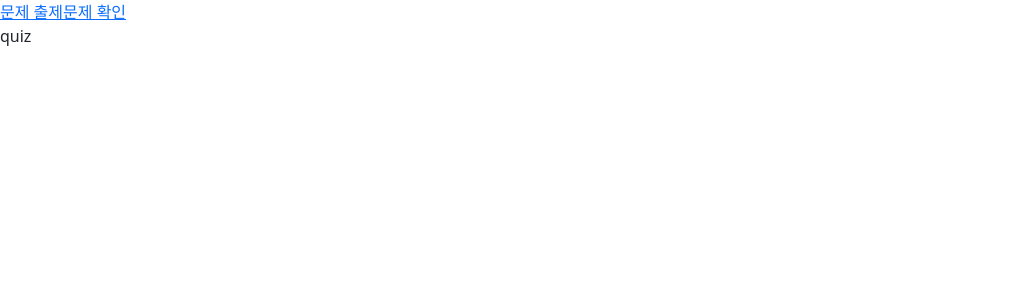
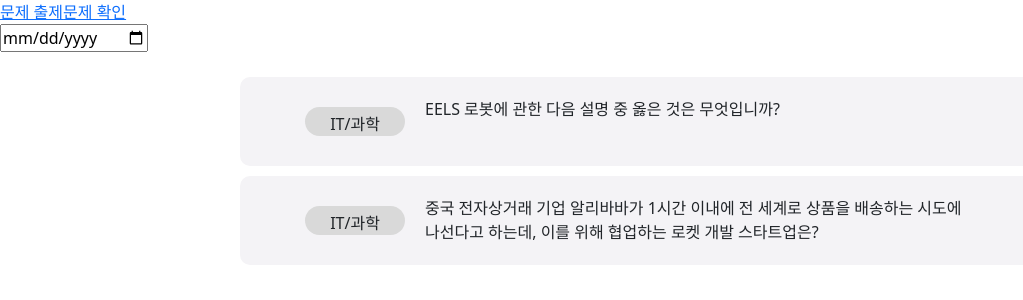
Before and after one commit to beyond-sw-camp/be04-4th-Triumers-Newsnippet, a Vue app: page /selectedQuiz in a window 1280 px wide. Shown: the top 300 px of the page, without its empty margins (0-1023 px from the left). Built offline with nearby package versions, Linux system fonts and the light colour scheme.

Commit message:
feat(CrawlingQuiz) : 초기 데이터 조회 날짜 default값 설정 및 데이터 로드 설정

```diff
--- /dev/null
+++ b/src/assets/css/manage/QuizList.css
@@ -0,0 +1,51 @@
+.crawlingQuiz-container {
+    padding: 20px;
+    display: flex;
+    flex-wrap: wrap;
+    justify-content: center;
+}
+
+.crawlingQuiz-item {
+    width: 800px;
+    margin: 5px;
+    padding: 10px;
+    border-radius: 10px;
+    background-color: #F4F3F6;
+    display: flex;
+    justify-content: center;
+}
+
+#news-category {
+    width: 100px;
+    margin: 20px 10px;
+    padding-top: 5px;
+    background-color: #D9D9D9;
+    border-radius: 50px;
+    text-align: center;
+}
+
+.clickDiv{
+    display: flex;
+}
+
+.selectBtn {
+    width: 100px;
+    margin: 10px;
+    padding-top: 10px;
+    border-radius: 10px;
+    text-align: center;
+    background-color: white;
+    justify-content: flex-end;
+}
+
+#question {
+    width: 550px;
+    margin: 10px;
+}
+
+.collapse,
+.collapsing {
+    width: 800px;
+    background-color: beige;
+    padding: 20px;
+}
--- a/src/components/manage/SelectCrawlingQuiz.vue
+++ b/src/components/manage/SelectCrawlingQuiz.vue
@@ -1,20 +1,20 @@
 <template>
 
-    <input type="date" v-model="date" />
+    <input id="dateInput" type="date" v-model="date"/>
 
-    <div class="crawlingQuiz-container">
+    <div v-if="crawlingQuizList" class="crawlingQuiz-container">
         <template v-for="crawlingQuiz in crawlingQuizList" :key="crawlingQuiz.id">
 
             <div class="crawlingQuiz-item">
-                <div class="click-div" data-bs-toggle="collapse" :data-bs-target="`#crawling${crawlingQuiz.id}`"
+                <div class="clickDiv" data-bs-toggle="collapse" :data-bs-target="`#crawling${crawlingQuiz.id}`"
                     :aria-controls="`#crawling${crawlingQuiz.id}`">
                     <div id="news-category">
-                        카테고리
+                        {{ crawlingQuiz.category.categoryName }}
                     </div>
                     <p id="question"> {{ crawlingQuiz.content }} </p>
                 </div>
 
-                <div class="selectBtn" @click.stop="changeSelect(crawlingQuiz.id - 1)">
+                <div class="selectBtn" @click.stop="changeSelect(crawlingQuiz.id)">
                     <p id="select-text" v-if="crawlingQuiz.selected">출제</p>
                     <p id="select-text" v-else>미출제</p>
                 </div>
@@ -23,10 +23,10 @@
             <div class="collapse" :id="`crawling${crawlingQuiz.id}`">
                 <div>
                     <p id="content">{{ crawlingQuiz.content }}</p>
-                    <p> <span class="option">A</span> <span> 보기 </span> </p>
-                    <p> <span class="option">B</span> <span> 보기 </span> </p>
-                    <p> <span class="option">C</span> <span> 보기 </span> </p>
-                    <p> <span class="option">D</span> <span> 보기 </span> </p>
+                    <p> <span class="option">A</span> <span> {{ crawlingQuiz.optionA }} </span> </p>
+                    <p> <span class="option">B</span> <span> {{ crawlingQuiz.optionB }} </span> </p>
+                    <p> <span class="option">C</span> <span> {{ crawlingQuiz.optionC }} </span> </p>
+                    <p> <span class="option">D</span> <span> {{ crawlingQuiz.optionD }} </span> </p>
                 </div>
                 <hr>
                 <div>
@@ -37,130 +37,67 @@
                 </div>
 
             </div>
-
         </template>
     </div>
 
+</template>
+
+
+<script setup>
+import { ref, onMounted, reactive } from "vue";
+
+const date = ref(0);
+
+const crawlingQuizList = ref(null);
+
+onMounted(async () => {
+
+    const getDate = () => {
+        const today = new Date;
+        const year = today.getFullYear();
+        const month = ('0' + (today.getMonth() + 1)).slice(-2);
+        const day = ('0' + today.getDate()).slice(-2);
+
+        return year + "-" + month + "-" + day;
+    }
+    date.value = getDate();
+    getCrowdQuizListByDate(date);
+});
+
+async function getCrowdQuizListByDate(date){
+    const response = fetch('http://localhost:8555/manage/findCrawlingQuiz', {
+        method: "POST", headers: {
+            "Content-Type": "application/json",
+        },
+        body: JSON.stringify({
+            date: date.value
+        })
+    }).then(response => response.json());
+    const data = await response;
+    crawlingQuizList.value = data;
+}
 
 
 
-</template>
-
-<style scoped>
-.crawlingQuiz-container {
-    padding: 20px;
-    display: flex;
-    flex-wrap: wrap;
-    justify-content: center;
-}
-
-.crawlingQuiz-item {
-    width: 800px;
-    margin: 5px;
-    padding: 10px;
-    border-radius: 10px;
-    background-color: #F4F3F6;
-    display: flex;
-    justify-content: center;
-}
-
-#news-category {
-    width: 100px;
-    margin: 20px 10px;
-    padding-top: 5px;
-    background-color: #D9D9D9;
-    border-radius: 50px;
-    text-align: center;
-}
-
-.click-div{
-    display: flex;
-}
-
-.selectBtn {
-    width: 100px;
-    margin: 10px;
-    padding-top: 10px;
-    border-radius: 10px;
-    text-align: center;
-    background-color: white;
-    justify-content: flex-end;
-}
-
-#question {
-    width: 550px;
-    margin: 10px;
-}
-
-.collapse,
-.collapsing {
-    width: 800px;
-    background-color: beige;
-    padding: 20px;
-}
-</style>
-
-<script setup>
-import { ref, onMounted, reactive } from "vue";
-import { useRoute } from 'vue-router'
-
-const date = ref(0);
-
 const changeSelect = (id) => {
 
-    // 삭제인지 추가인지 판단해서 요청보내기, 버튼 변경
-    const isSelected = crawlingQuizList[id].selected;
+    const isSelected = !crawlingQuizList[id].selected;
     let url = '';
 
     if (isSelected) {
-        url = `http://#{id}`;
+        url = `http://localhost:8080/manage/addQuiz/${id}`;
     }
     else {
-        url = `http://#{id}`;
+        url = `http://localhost:8080/manage/deleteQuiz/${id}`;
     }
 
     // const res = await fetch(url);
 
-    crawlingQuizList[id].selected = !isSelected;
-
+    crawlingQuizList[id].selected = isSelected;
 }
 
-const crawlingQuizList = reactive(
-    [
-        {
-            "id": 1,
-            "content": "EELS 로봇에 관한 다음 설명 중 옳은 것은 무엇입니까?",
-            "optionA": "EELS 로봇은 지구의 앨버타주에 있는 애서배스카 빙하에서 개발되었습니다.",
-            "optionB": "이 로봇은 머리 쪽에 자율주행용 라이다와 카메라를 장착하고 있어서 스스로 움직일 수 있습니다.",
-            "optionC": "EELS 로봇의 목표는 타이탄 위성에서의 탐사를 위한 것입니다.",
-            "optionD": "이 로봇은 무게가 50kg이며, 액추에이터는 총 24개 달려 있습니다.",
-            "answer": "C",
-            "explanation": "캐나다 앨버타주의 애서배스카 빙하에서 출발한 NASA의 로봇 탐사 임무에 대한 내용을 담고 있습니다. 이 임무는 미 항공우주국이 개발 중인 외계 생명체 탐사로봇인 EELS(일스)를 사용하여 토성의 위성 엔셀라두스에 보내는 것이 목표입니다. 이 로봇은 지구의 극한 환경에서도 작동할 수 있는 고성능을 갖추고 있으며, 엔셀라두스의 얼음 아래에 있는 바다에서 생명체를 찾는 임무를 수행할 예정입니다.",
-            "newsLink": "https://www.ytn.co.kr/_ln/0105_202404012353120871",
-            "newsDate": "2024-04-02",
-            "category": {
-                "id": 9,
-                "categoryName": "IT/과학"
-            },
-            "selected": true
-        },
-        {
-            "id": 2,
-            "content": "중국 전자상거래 기업 알리바바가 1시간 이내에 전 세계로 상품을 배송하는 시도에 나선다고 하는데, 이를 위해 협업하는 로켓 개발 스타트업은?",
-            "optionA": "스페이스 엑스 (Space X)",
-            "optionB": "스페이스 에포크 (Space Epoch)",
-            "optionC": "블루 오리진 (Blue Origin)",
-            "optionD": "로켓랩 (Rocket Lab)",
-            "answer": "B",
-            "explanation": "알리바바가 전 세계 1시간 이내 배송을 추진하기 위해 협업하는 로켓 개발 스타트업은 스페이스 에포크입니다. 이 소식은 2024년 4월 2일에 보도되었습니다. 이는 알리바바의 전 세계적인 물류 서비스를 더욱 확장하기 위한 시도 중 하나로, 스페이스 에포크의 재사용 로켓 XZY-1을 활용하여 1시간 이내에 상품을 운송할 계획입니다.",
-            "newsLink": "https://www.ytn.co.kr/_ln/0104_202404021429256706",
-            "newsDate": "2024-04-02",
-            "category": {
-                "id": 9,
-                "categoryName": "IT/과학"
-            },
-            "selected": false
-        }
-    ]
-);
 </script>
+
+<style scoped>
+@import url('@/assets/css/manage/QuizList.css');
+</style>
--- a/src/components/manage/SelectedQuiz.vue
+++ b/src/components/manage/SelectedQuiz.vue
@@ -1,13 +1,85 @@
 <template>
-    <div>
-        quiz
+
+    <input id="dateInput" type="date" v-model="date" />
+
+    <div v-if="crawlingQuizList" class="crawlingQuiz-container">
+        <template v-for="crawlingQuiz in crawlingQuizList" :key="crawlingQuiz.id">
+
+            <div class="crawlingQuiz-item">
+                <div class="clickDiv" data-bs-toggle="collapse" :data-bs-target="`#crawling${crawlingQuiz.id}`"
+                    :aria-controls="`#crawling${crawlingQuiz.id}`">
+                    <div id="news-category">
+                        {{ crawlingQuiz.category.categoryName }}
+                    </div>
+                    <p id="question"> {{ crawlingQuiz.content }} </p>
+                </div>
+            </div>
+
+            <div class="collapse" :id="`crawling${crawlingQuiz.id}`">
+                <div>
+                    <p id="content">{{ crawlingQuiz.content }}</p>
+                    <p> <span class="option">A</span> <span> 보기 </span> </p>
+                    <p> <span class="option">B</span> <span> 보기 </span> </p>
+                    <p> <span class="option">C</span> <span> 보기 </span> </p>
+                    <p> <span class="option">D</span> <span> 보기 </span> </p>
+                </div>
+                <hr>
+                <div>
+                    <p> <span><a :href="`${crawlingQuiz.newsLink}`">기사 링크</a></span> </p>
+                    <p>
+                        {{ crawlingQuiz.explanation }}
+                    </p>
+                </div>
+
+            </div>
+        </template>
     </div>
+
 </template>
 
 <script setup>
+import { ref, onMounted, reactive } from "vue";
 
+const crawlingQuizList = reactive(
+    [
+        {
+            "id": 1,
+            "content": "EELS 로봇에 관한 다음 설명 중 옳은 것은 무엇입니까?",
+            "optionA": "EELS 로봇은 지구의 앨버타주에 있는 애서배스카 빙하에서 개발되었습니다.",
+            "optionB": "이 로봇은 머리 쪽에 자율주행용 라이다와 카메라를 장착하고 있어서 스스로 움직일 수 있습니다.",
+            "optionC": "EELS 로봇의 목표는 타이탄 위성에서의 탐사를 위한 것입니다.",
+            "optionD": "이 로봇은 무게가 50kg이며, 액추에이터는 총 24개 달려 있습니다.",
+            "answer": "C",
+            "explanation": "캐나다 앨버타주의 애서배스카 빙하에서 출발한 NASA의 로봇 탐사 임무에 대한 내용을 담고 있습니다. 이 임무는 미 항공우주국이 개발 중인 외계 생명체 탐사로봇인 EELS(일스)를 사용하여 토성의 위성 엔셀라두스에 보내는 것이 목표입니다. 이 로봇은 지구의 극한 환경에서도 작동할 수 있는 고성능을 갖추고 있으며, 엔셀라두스의 얼음 아래에 있는 바다에서 생명체를 찾는 임무를 수행할 예정입니다.",
+            "newsLink": "https://www.ytn.co.kr/_ln/0105_202404012353120871",
+            "newsDate": "2024-04-02",
+            "category": {
+                "id": 9,
+                "categoryName": "IT/과학"
+            },
+            "selected": true
+        },
+        {
+            "id": 2,
+            "content": "중국 전자상거래 기업 알리바바가 1시간 이내에 전 세계로 상품을 배송하는 시도에 나선다고 하는데, 이를 위해 협업하는 로켓 개발 스타트업은?",
+            "optionA": "스페이스 엑스 (Space X)",
+            "optionB": "스페이스 에포크 (Space Epoch)",
+            "optionC": "블루 오리진 (Blue Origin)",
+            "optionD": "로켓랩 (Rocket Lab)",
+            "answer": "B",
+            "explanation": "알리바바가 전 세계 1시간 이내 배송을 추진하기 위해 협업하는 로켓 개발 스타트업은 스페이스 에포크입니다. 이 소식은 2024년 4월 2일에 보도되었습니다. 이는 알리바바의 전 세계적인 물류 서비스를 더욱 확장하기 위한 시도 중 하나로, 스페이스 에포크의 재사용 로켓 XZY-1을 활용하여 1시간 이내에 상품을 운송할 계획입니다.",
+            "newsLink": "https://www.ytn.co.kr/_ln/0104_202404021429256706",
+            "newsDate": "2024-04-02",
+            "category": {
+                "id": 9,
+                "categoryName": "IT/과학"
+            },
+            "selected": false
+        }
+    ]
+);
 </script>
 
-<style lang="scss" scoped>
-
+<style scoped>
+@import url('@/assets/css/manage/QuizList.css');
 </style>
```
